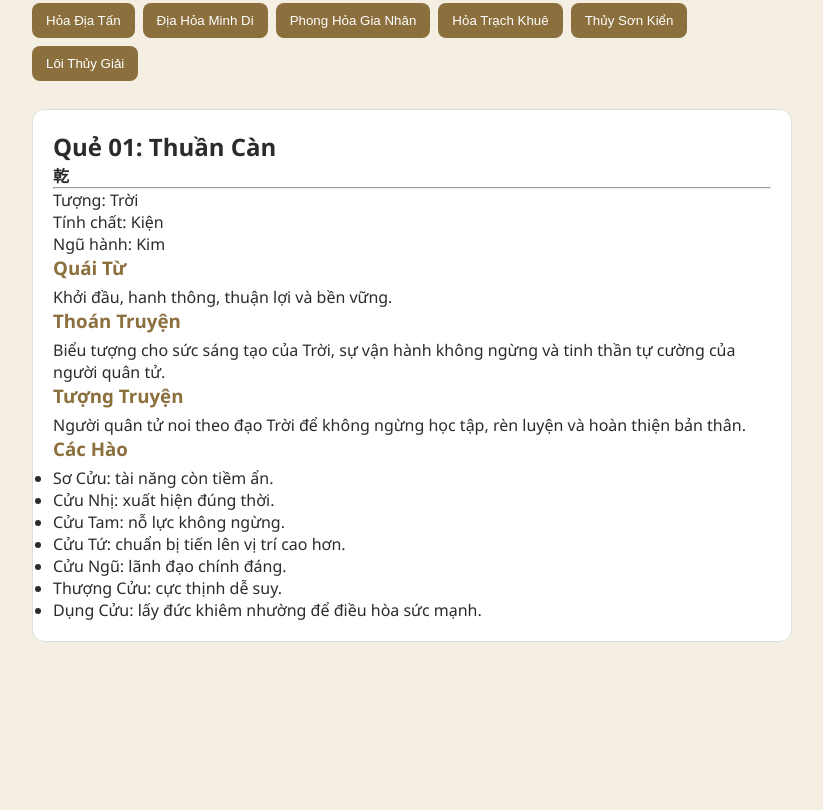
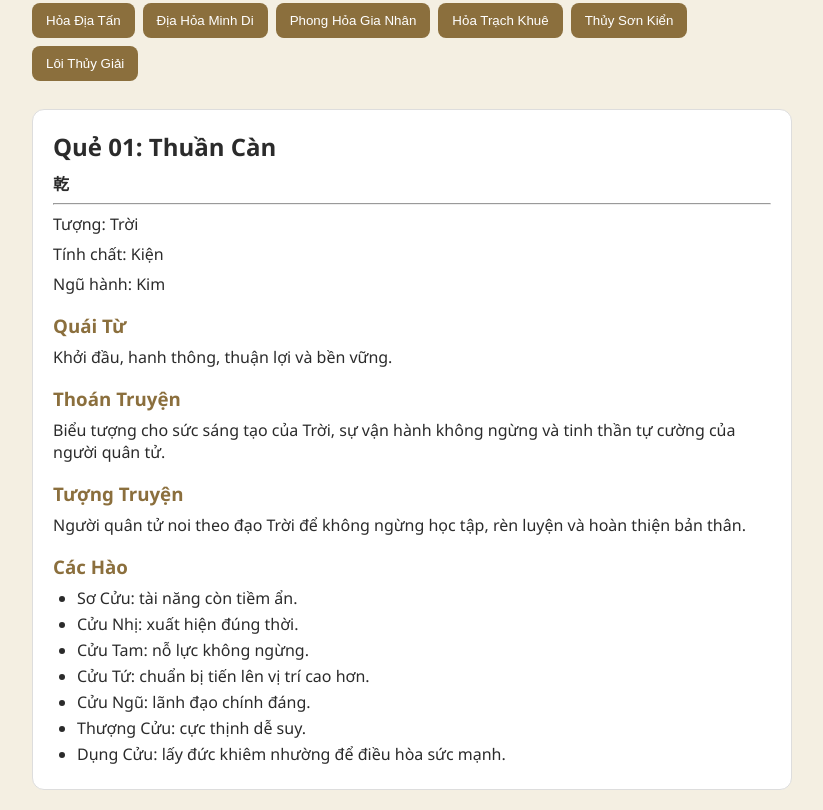
Before and after one commit to phsg25/kinh-dich, a plain HTML site: page index.html in a window 1280 px wide. Shown: the part 825-1635 px from the top of the page, without its empty margins (228-1051 px from the left). Before the commit the page ends 1487 px from the top, so only its background shows below. Drawn offline with Linux system fonts and the light colour scheme.

Commit message:
Update style.css

```diff
--- a/style.css
+++ b/style.css
@@ -112,3 +112,21 @@ button:hover {
 
   border: 1px solid #ddd;
 }
+#content .card p {
+  margin: 8px 0;
+}
+
+#content .card h3 {
+  margin-top: 18px;
+  margin-bottom: 8px;
+  color: var(--gold);
+}
+
+#content .card ul {
+  margin-top: 8px;
+  padding-left: 24px;
+}
+
+#content .card li {
+  margin-bottom: 4px;
+}
```
